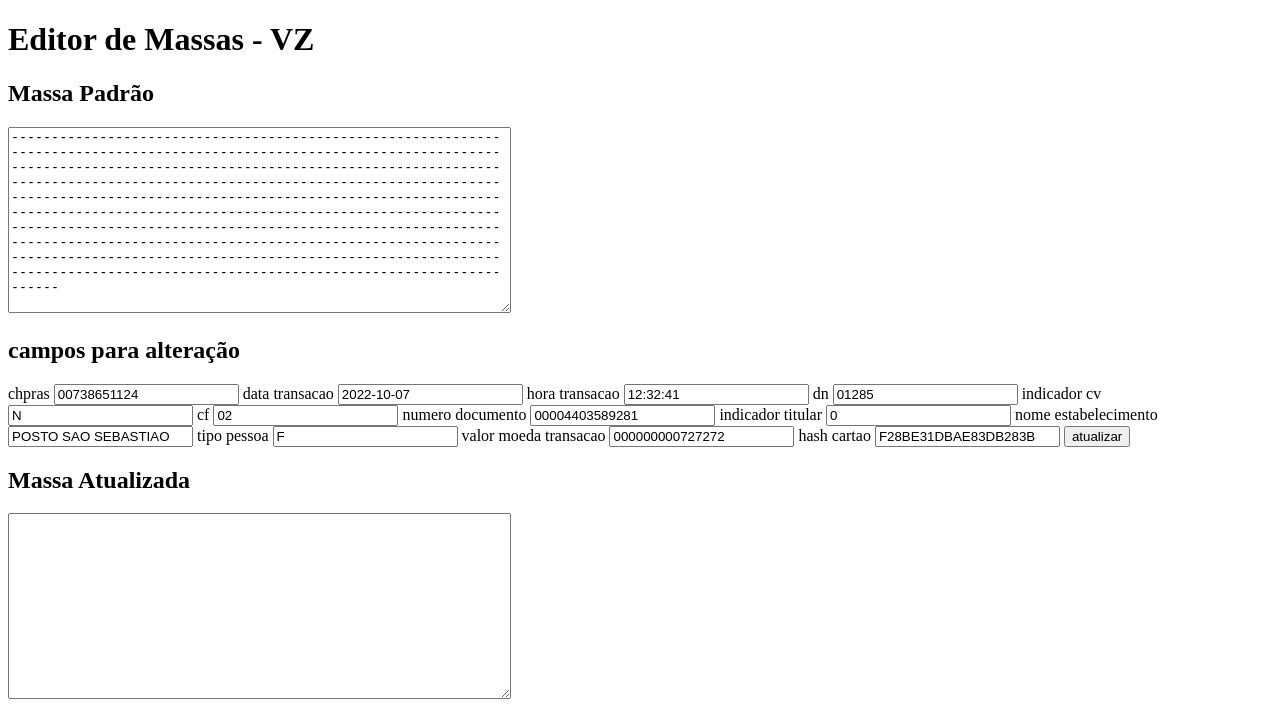
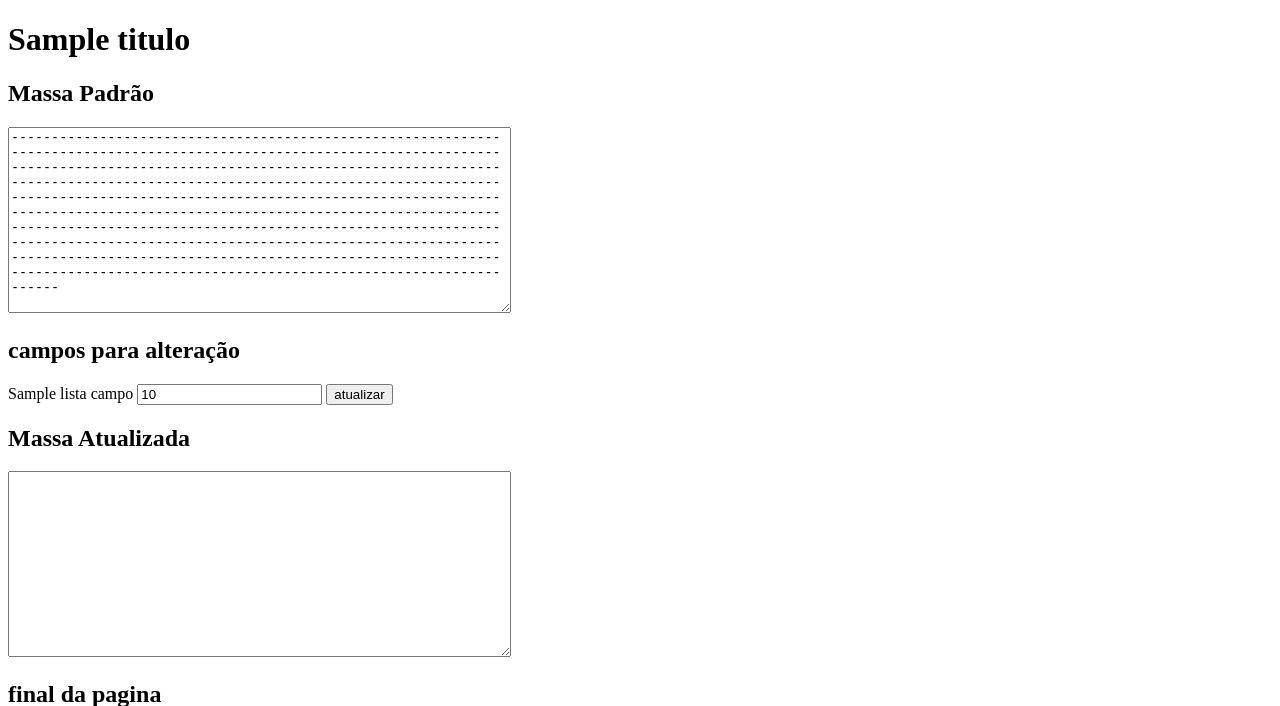
Before and after one commit to jhow-72/EditorVZ, a Flask app: template templates/index.html in a window 1280 px wide. Shown: the top 706 px of the page. Run offline with Flask 2, Linux system fonts and the light colour scheme; the template is opened without the code that fills it: most values are stand-ins (such as "Sample title", 1, 10 or a date in 2020).

Commit message:
dinamic text-form created

```diff
--- a/ExtratorVZ.py
+++ b/ExtratorVZ.py
@@ -5,6 +5,10 @@ app = Flask(__name__)
 
 @app.route('/index')
 def ola():
-    return render_template('index.html')
+    lista_campos = [['chpras', 'CHPRAS', '00738651124'], ['data_transacao', 'data transacao', "2022-10-07"], ['hora_transacao', 'hora transacao', '12:32:41'], ['dn', 'DN', '01285'], ['indicador_cv', 'indicador cartão virtual', 'N'], ['cf', 'CF', '02'], ['numero_documento', 'número documento', '00004403589281'], ['indicador_titular', 'indicador titular', '0'], ['nome_estabelecimento', 'nome estabelecimento', 'Garoupa'], ['tipo_pessoa', 'tipo pessoa', 'F'], ['valor_moeda_transacao', 'valor moeda transação', '000000000727272'], ['hash_cartao', 'hash cartão', 'F28BE31DBAE83DB283B']]
+    for ident, nome, valor in lista_campos:
+        print(f'{ident}; {nome}; {valor}')
+
+    return render_template('index.html', titulo='Editor de Massas - VZ', lista_campos=lista_campos)
 
 app.run()
--- a/templates/index.html
+++ b/templates/index.html
@@ -6,7 +6,7 @@
 </head>
 <body>
 	<header>
-		<h1>Editor de Massas - VZ</h1>
+		<h1>{{ titulo }}</h1>
 	</header>
 
 	<main>
@@ -18,30 +18,12 @@
 		<section>
 			<h2>campos para alteração</h2>
 			<form action="">
-				<label for="chpras">chpras</label>
-				<input type="text" value="00738651124">
-				<label for="data_transacao">data transacao</label>
-				<input type="text" value="2022-10-07">
-				<label for="hora_transacao">hora transacao</label>
-				<input type="text" value="12:32:41">
-				<label for="dn">dn</label>
-				<input type="text" value="01285">
-				<label for="indicador_cv">indicador cv</label>
-				<input type="text" value="N">
-				<label for="cf">cf</label>
-				<input type="text" value="02">
-				<label for="numero_documento">numero documento</label>
-				<input type="text" value="00004403589281">
-				<label for="indicador_titular">indicador titular</label>
-				<input type="text" value="0">
-				<label for="nome_estabelecimento">nome estabelecimento</label>
-				<input type="text" value="POSTO SAO SEBASTIAO">
-				<label for="tipo_pessoa">tipo pessoa</label>
-				<input type="text" value="F">
-				<label for="valor_moeda_transacao">valor moeda transacao</label>
-				<input type="text" value="000000000727272">
-				<label for="hash_cartao">hash cartao</label>
-				<input type="text" value="F28BE31DBAE83DB283B">
+				{% for identi, nome, valor in lista_campos %}
+					<label for={{ identi }}>
+						{{ nome }}
+					</label>
+					<input type="text" value={{ valor }}>
+				{% endfor %}
 				<button>atualizar</button>
 			</form>
 		</section>
```
Also changed, not shown: 1 other file.
